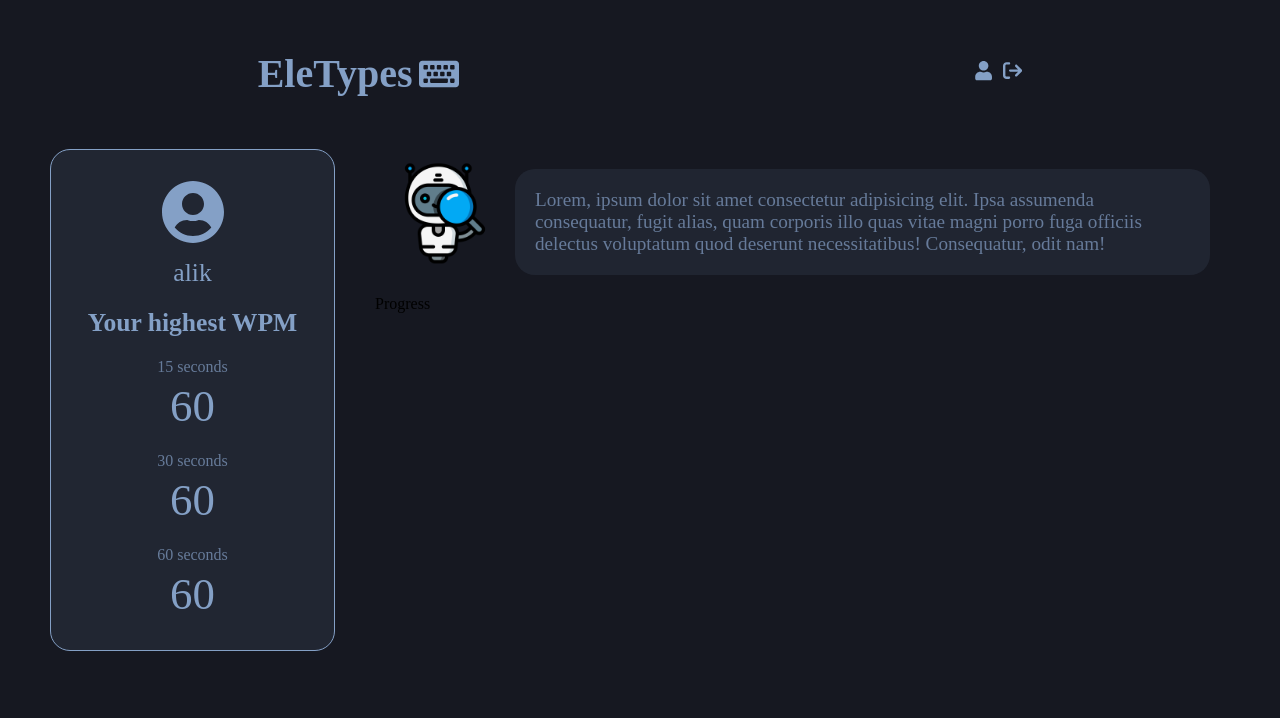
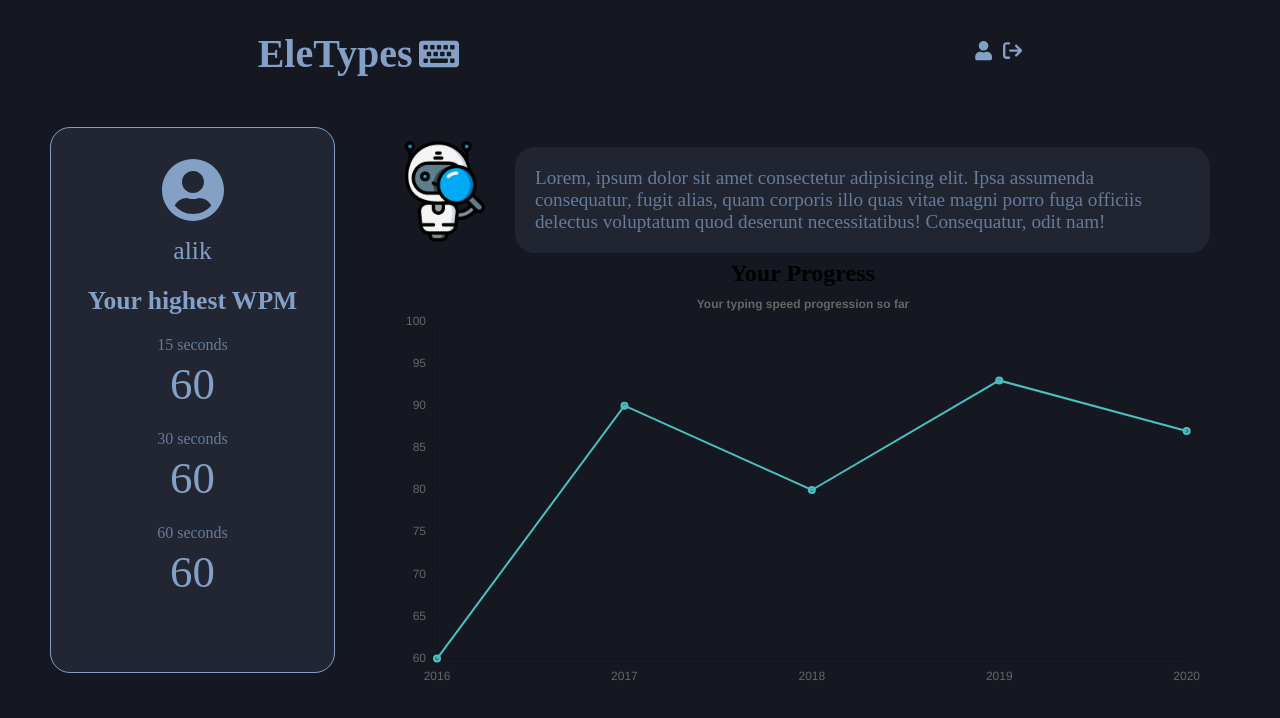
Before and after one commit to alikpashaevi/ai-assisted-speed-type, a React (Vite) app in the folder client/: page /profile in a window 1280 px wide. Shown: the top 718 px of the page. Built offline with nearby package versions, Linux system fonts and the light colour scheme; no server answers.

Commit message:
added chart

```diff
--- a/client/package.json
+++ b/client/package.json
@@ -11,7 +11,9 @@
     "preview": "vite preview"
   },
   "dependencies": {
+    "chart.js": "^4.4.3",
     "react": "^18.3.1",
+    "react-chartjs-2": "^5.2.0",
     "react-dom": "^18.3.1",
     "react-icons": "^5.2.1",
     "react-router-dom": "^6.26.0"
--- a/client/src/components/Header.css
+++ b/client/src/components/Header.css
@@ -3,7 +3,7 @@ header {
   width: 100%;
   justify-content: space-around;
   position: fixed;
-  top: 50px;
+  top: 30px;
 }
 
 header > h1 {
--- /dev/null
+++ b/client/src/components/profile/Progress.css
@@ -0,0 +1,7 @@
+.chart-container{
+  max-height: 400px;
+  display: flex;
+  flex-direction: column;
+  align-items: center;
+  justify-content: center;
+}
--- a/client/src/components/profile/Progress.jsx
+++ b/client/src/components/profile/Progress.jsx
@@ -1,9 +1,27 @@
 import React from 'react'
+import { Line } from "react-chartjs-2";
+import './Progress.css'
 
-const Progress = () => {
+const Progress = ({chartData}) => {
   return (
     <div className='progress-container'>
-      Progress
+      <div className="chart-container">
+      <h2 style={{ textAlign: "center" }}>Your Progress</h2>
+      <Line
+        data={chartData}
+        options={{
+          plugins: {
+            title: {
+              display: true,
+              text: "Your typing speed progression so far"
+            },
+            legend: {
+              display: false
+            }
+          }
+        }}
+      />
+    </div>
     </div>
   )
 }
--- a/client/src/pages/ProfilePage.css
+++ b/client/src/pages/ProfilePage.css
@@ -1,6 +1,6 @@
 .profile-page {
   display: grid;
   grid-template-columns: 1fr 3fr;
-  padding: 0 50px;
+  padding:0 50px;
   column-gap: 40px;
 }
--- a/client/src/pages/ProfilePage.jsx
+++ b/client/src/pages/ProfilePage.jsx
@@ -4,8 +4,26 @@ import Usercard from '../components/profile/UserCard'
 import './ProfilePage.css'
 import Elebot from '../components/profile/Elebot'
 import Progress from '../components/profile/Progress'
+import { useState } from 'react'
+import Chart from "chart.js/auto";
+import { CategoryScale } from "chart.js";
+
+Chart.register(CategoryScale);
 
 const ProfilePage = () => {
+  const [chartData, setChartData] = useState( {
+    labels: ['2016', '2017', '2018', '2019', '2020'], // Labels for the x-axis
+    datasets: [
+      {
+        label: 'WPM',
+        data: [60, 90, 80, 93, 87, 98, 85], // Data for the y-axis
+        backgroundColor: 'rgba(75,192,192,0.6)',
+        borderColor: 'rgba(75,192,192,1)',
+        borderWidth: 2,
+      },
+    ],
+  });
+
   return (
     <main className='profile-page-main'>
       <Header />
@@ -13,7 +31,7 @@ const ProfilePage = () => {
         <Usercard />
         <div className="others-div">
           <Elebot />
-          <Progress />
+          <Progress chartData={chartData} />
         </div>
       </div>
     </main>
```
Also changed, not shown: client/public/data/data.js (added, +32 -0 lines), 1 other file (tests, documents, lock files or other folders).
